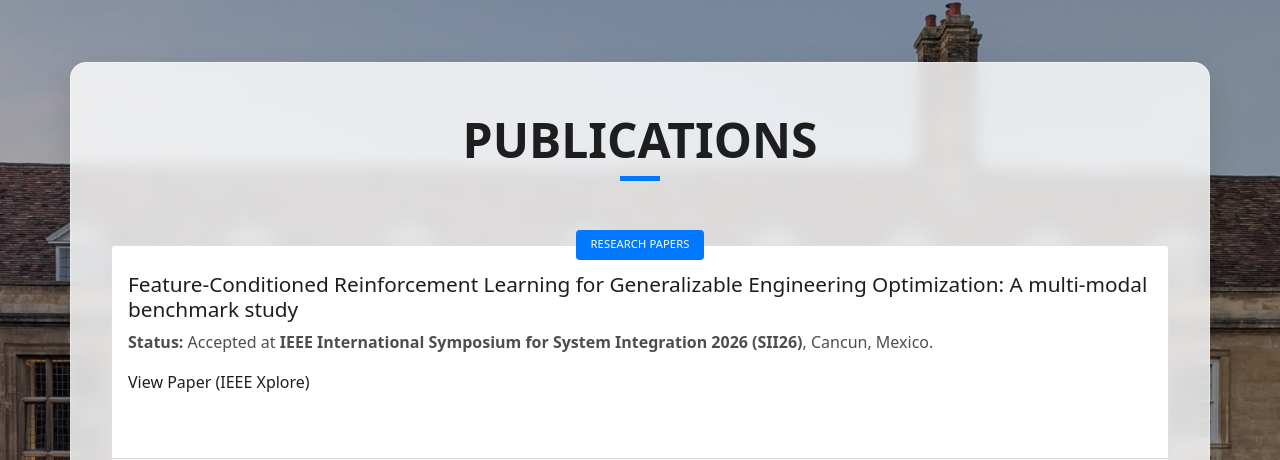
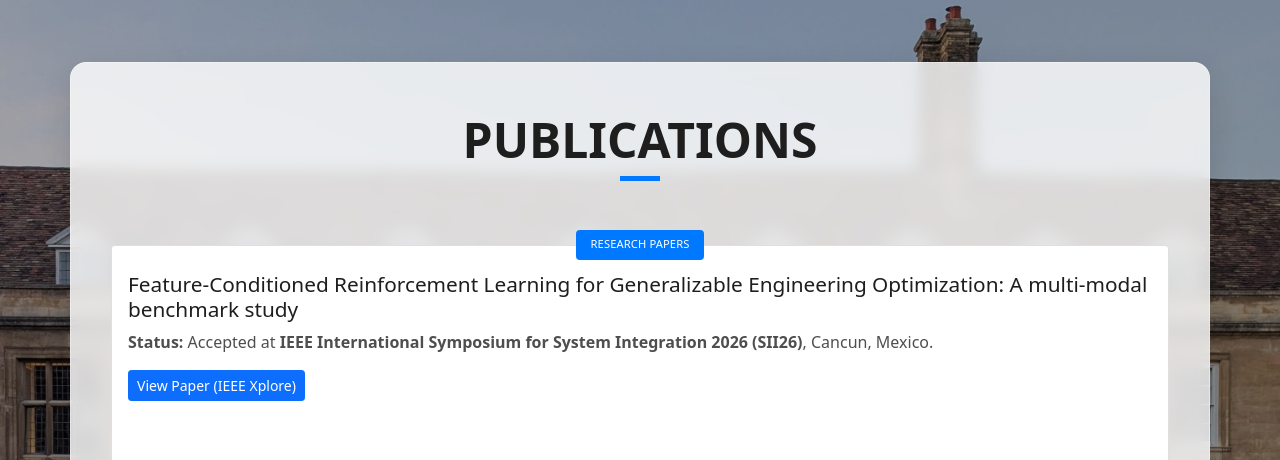
Before and after one commit to VarunC20/Website, a website: page index.html in a window 1280 px wide. Shown: the part 3145-3605 px from the top of the page. Drawn offline with Linux system fonts and the light colour scheme; no server answers.

Commit message:
Update index.html

```diff
--- a/index.html
+++ b/index.html
@@ -298,7 +298,10 @@
                 </p>
 
                 <p class="mb-0">
-                  <a href="https://ieeexplore.ieee.org/document/11404563" target="_blank" rel="noopener noreferrer">
+                  <a href="https://ieeexplore.ieee.org/document/11404563"
+                     target="_blank"
+                     rel="noopener noreferrer"
+                     class="btn btn-sm btn-primary">
                     View Paper (IEEE Xplore)
                   </a>
                 </p>
```
